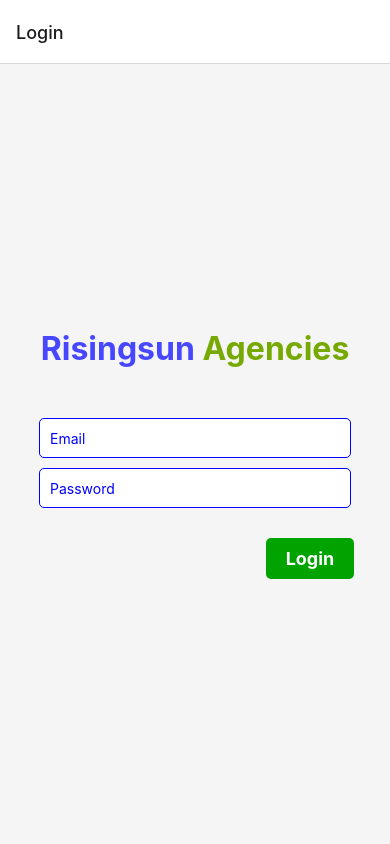
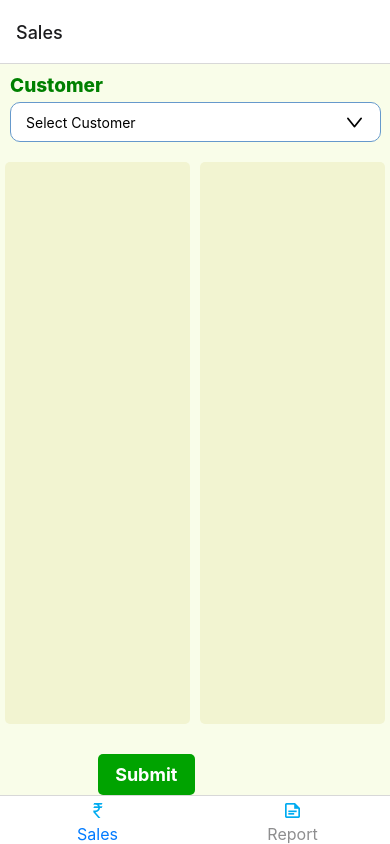
Before and after one commit to tknikhil/RisingSun, a React Native app: screen /BottomNavBar in a window 390 px wide. Built offline with nearby package versions, Linux system fonts and the light colour scheme.

Commit message:
bottom navigation bar added

```diff
--- a/App.tsx
+++ b/App.tsx
@@ -6,6 +6,7 @@ import SalesScreen from './src/screens/SalesScreen';
 import LoginScreen from './src/screens/LoginScreen';
 import { GestureHandlerRootView } from 'react-native-gesture-handler';
 import { StyleSheet } from 'react-native';
+import BottomBarNavigation from './src/screens/BottomBarNavigation';
 
 const Stack = createNativeStackNavigator();
 
@@ -13,10 +14,11 @@ const App = () => {
   return (
     <GestureHandlerRootView style={styles.root}>
     <NavigationContainer>
-      <Stack.Navigator>
+      <Stack.Navigator screenOptions={{ headerShown: false }}>
         <Stack.Screen name="Login" component={LoginScreen} />
         <Stack.Screen name="Admin" component={AdminScreen} />
         <Stack.Screen name="Sales" component={SalesScreen} />
+        <Stack.Screen name="BottomNavBar" component={BottomBarNavigation}/>
       </Stack.Navigator>
     </NavigationContainer>
     </GestureHandlerRootView>
--- a/package.json
+++ b/package.json
@@ -11,6 +11,7 @@
   },
   "dependencies": {
     "@react-native-community/masked-view": "^0.1.11",
+    "@react-navigation/bottom-tabs": "^6.5.7",
     "@react-navigation/native": "^6.1.6",
     "@react-navigation/native-stack": "^6.9.12",
     "@react-navigation/stack": "^6.3.16",
--- a/src/app-widget/button.js
+++ b/src/app-widget/button.js
@@ -1,23 +1,25 @@
 import { TouchableOpacity, Text, StyleSheet} from 'react-native'
 import React from 'react'
 
-const Button = ({ onPress }) => {
+const Button = ({ onPress,text }) => {
     return (
-      <TouchableOpacity style={styles.loginButton} onPress={onPress}>
-        <Text style={styles.loginButtonText}>Login</Text>
+      <TouchableOpacity style={styles.Button} onPress={onPress}>
+        <Text style={styles.ButtonText}>{text}</Text>
       </TouchableOpacity>
     );
   };
 
   const styles=StyleSheet.create({
-    loginButton: {
-        left:115,
+    Button: {
+        left:'25%',
+        width:'25%',
         backgroundColor: '#00a300', // Green logo color
         paddingVertical: 10,
         paddingHorizontal: 20,
+        alignItems:'center',
         borderRadius: 5,
       },
-      loginButtonText: {
+      ButtonText: {
         fontSize: 18,
         fontWeight: 'bold',
         color: '#FFFFFF', // White login button text color
--- /dev/null
+++ b/src/screens/BottomBarNavigation.js
@@ -0,0 +1,37 @@
+import { View, Text, StyleSheet } from 'react-native'
+import React from 'react'
+import SalesScreen from './SalesScreen'
+import Report from './Report'
+import { createBottomTabNavigator } from '@react-navigation/bottom-tabs';
+import Icon from 'react-native-vector-icons/dist/MaterialCommunityIcons';
+
+const Tab = createBottomTabNavigator();
+const BottomBarNavigation = () => {
+  return (
+    <Tab.Navigator
+    screenOptions={{
+      tabBarLabelStyle: { fontSize: 16 },
+    }}
+  >
+      <Tab.Screen
+      name="Sales"
+      component={SalesScreen}
+      options={{
+        tabBarIcon: ({ color, size }) => (
+          <Icon name="currency-inr" color={"#00ABF0"} size={20} />
+        ),
+      }} />
+      <Tab.Screen
+      name="Report"
+      component={Report}
+      options={{
+        tabBarIcon: ({ color, size }) => (
+          <Icon name="note-text-outline" color={"#00ABF0"} size={20} />
+        ),
+      }}
+      />
+    </Tab.Navigator>
+  )
+}
+
+export default BottomBarNavigation
--- a/src/screens/LoginScreen.js
+++ b/src/screens/LoginScreen.js
@@ -2,6 +2,7 @@ import React, { useState ,useEffect} from 'react';
 import { View, Text, StyleSheet } from 'react-native';
 import {Input,Button} from '../app-widget';
 // import data from './../../assets/json-request/login.json'
+// import BottomBarNavigation from '../app-widget/BottomBarNavigation';
 
 
 const LoginScreen = ({navigation}) => {
@@ -41,7 +42,7 @@ const LoginScreen = ({navigation}) => {
 
       } else if (user.role === 'sales') {
         // Display sales screen
-        navigation.navigate('Sales');
+        navigation.navigate('BottomNavBar');
       }
     }
     else {
@@ -71,7 +72,7 @@ const LoginScreen = ({navigation}) => {
           value={password}
         />
       </View>
-      <Button onPress={handleLogin} />
+      <Button onPress={handleLogin} text={'Login'}/>
     </View>
   );
 };
--- /dev/null
+++ b/src/screens/Report.js
@@ -0,0 +1,12 @@
+import { View, Text } from 'react-native'
+import React from 'react'
+
+const Report = () => {
+  return (
+    <View>
+      <Text>Report</Text>
+    </View>
+  )
+}
+
+export default Report
--- a/src/screens/SalesScreen.js
+++ b/src/screens/SalesScreen.js
@@ -3,6 +3,7 @@ import React,{useRef, useState} from 'react'
 import ddown from "../../assets/json-request/ddown.json"
 import Icon from 'react-native-vector-icons/dist/AntDesign';
 import { FlatList, TextInput, TouchableOpacity } from 'react-native-gesture-handler'
+import { Button } from '../app-widget';
 
 const SalesScreen = () => {
  const [selectedCustomer,setSelectedCustomer]=useState('Select Customer');
@@ -18,6 +19,10 @@ const SalesScreen = () => {
   }else{
     setData(ddown);
   }
+ }
+
+ const handleSubmit =()=>{
+  console.log('handleSubmit');
  }
   return (
 
@@ -41,11 +46,24 @@ const SalesScreen = () => {
           </TouchableOpacity>
         );
       }}/>
+
      </View>:null}
-     <View style='styles.box'>
-      <Text>Hi</Text>
-     </View>
+     <View style={styles.rowContainer}>
+
+      <View style={styles.parallelContainer}>
+        {/* First parallel container */}
+        {/* Place your content here */}
+      </View>
+      <View style={styles.parallelContainer}>
+        {/* Second parallel container */}
+        {/* Place your content here */}
+      </View>
+
     </View>
+    <Button onPress={handleSubmit} text={'Submit'} style={styles.buttonAlign} />
+
+    </View>
+
 
   )
 }
@@ -107,13 +125,29 @@ ddownItems:{
   borderBottomColor:'#8e8e8e',
   justifyContent:'center'
 },
-box:{
-  width:'100%',
-  height:'70%',
-  marginTop:30,
-  borderWidth:1,
-  backgroundColor:'#fff',
-  padding:5,
+rowContainer:{
+  flex: 1,
+  flexDirection: 'row',
+   justifyContent: 'center',
+  // alignItems: 'center',
+  marginTop:20,
+},
+parallelContainer: {
+  flex:1,
+    height: '95%',
+    backgroundColor: '#F2F4D1',
+    borderRadius:5,
+    marginBottom: 10,
+    marginHorizontal: 5,
+    elevation:5
+},
+// buttonViewAlign:{
+//   flex:1,
+//   backgroundColor:'#000',
+//   justifyContent: 'space-between',
+// },
+buttonAlign:{
+  alignSelf: 'flex-end',
 }
 
 });
```
Also changed, not shown: 1 other file (tests, documents, lock files or other folders).
